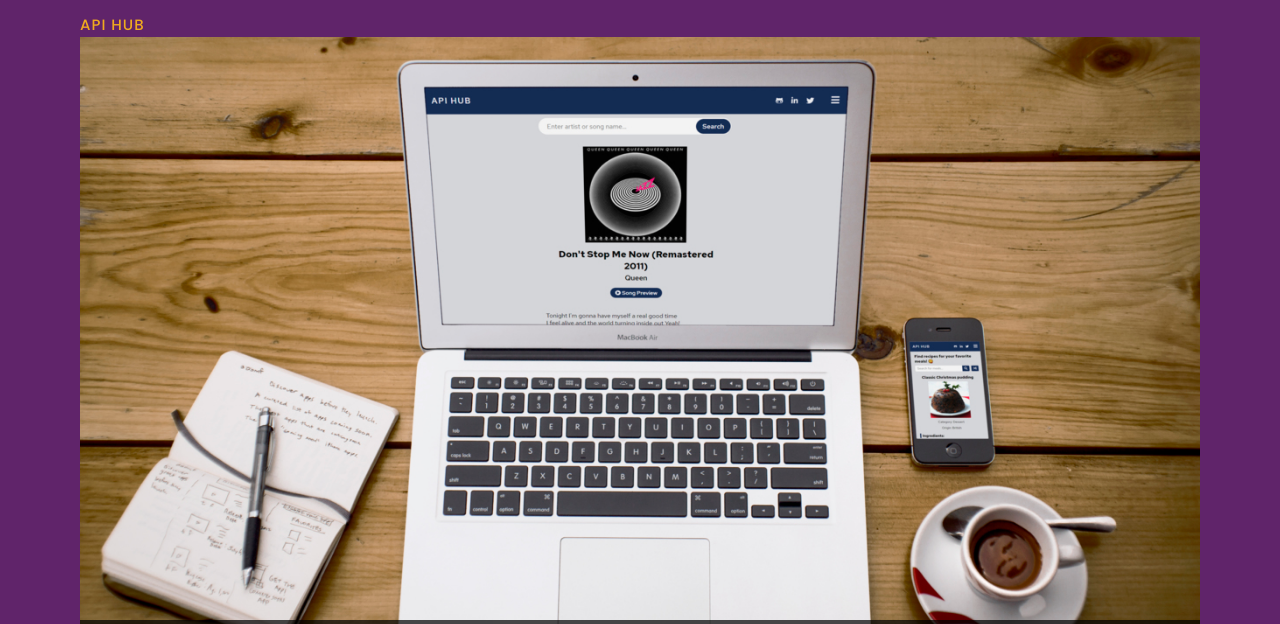
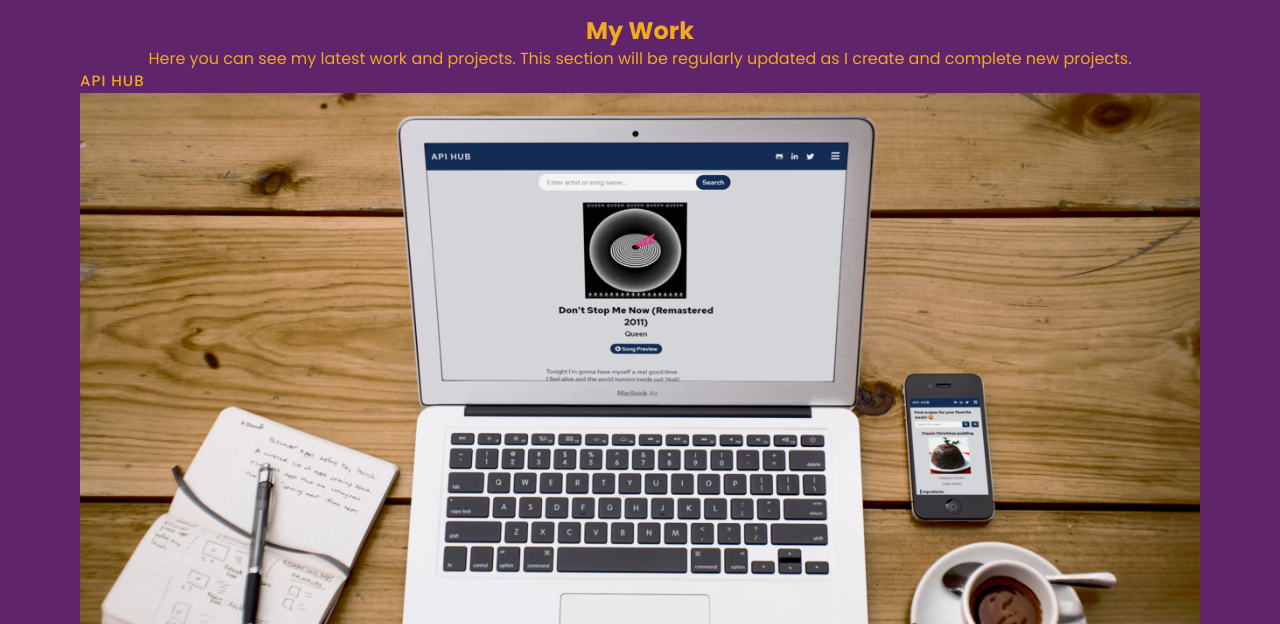
Before and after one commit to JalalMallah/personal-website-gatsby, a Gatsby site: page /projects in a window 1280 px wide. Shown: the part 71-695 px from the top of the page. Built offline with nearby package versions, Linux system fonts and the light colour scheme; Gatsby itself is replaced by a stand-in of ours.

Commit message:
feat(projects): add a header and a short description with their translations

```diff
--- a/src/i18n/locales/en/translations.json
+++ b/src/i18n/locales/en/translations.json
@@ -6,7 +6,7 @@
     "contact": "Contact"
   },
   "home": {
-    "title": "My mission is to create your dream website!",
+    "title": "My mission is to create awesome webistes!",
     "subtitle": "My name is Jalal Mallah and I’m a Front-End Web Developer. Let’s get to know each other!",
     "buttonText": "My Projects"
   },
@@ -15,6 +15,8 @@
     "source": "Source code"
   },
   "projects": {
+    "title": "My Work",
+    "description": "Here you can see my latest work and projects. This section will be regularly updated as I create and complete new projects.",
     "landingPage": "Landing Page with Modal",
     "form": "Form with Validation",
     "countdown": "New Year Countdown",
--- a/src/i18n/locales/pl/translations.json
+++ b/src/i18n/locales/pl/translations.json
@@ -6,7 +6,7 @@
     "contact": "Kontakt"
   },
   "home": {
-    "title": "Stworzę Twoją wymarzoną stronę internetową!",
+    "title": "Moją misją jest tworzenie świetnych stron internetowych!",
     "subtitle": "Nazywam się Jalal Mallah i jestem Front-End Web Developerem. Poznajmy się bliżej!",
     "buttonText": "Moje Projekty"
   },
@@ -15,6 +15,8 @@
     "source": "Kod źródłowy"
   },
   "projects": {
+    "title": "Moje Projekty",
+    "description": "W tej sekcji przedstawiam swoje najnowsze projekty. Sekcja ta będzie regularnie aktualizowana w miarę ukończenia kolejnych projektów.",
     "landingPage": "Landing Page z Modalem",
     "form": "Formularz z Walidacją",
     "countdown": "Odliczanie do Nowego Roku",
--- a/src/pages/projects.js
+++ b/src/pages/projects.js
@@ -47,6 +47,8 @@ export default function Projects({ data }) {
   ];
   return (
     <>
+      <h2>{t('projects.title')}</h2>
+      <p>{t('projects.description')}</p>
       {projectsData.map(({ id, image, repo, site, technologies, title }) => (
         <Project
           key={id}
```
